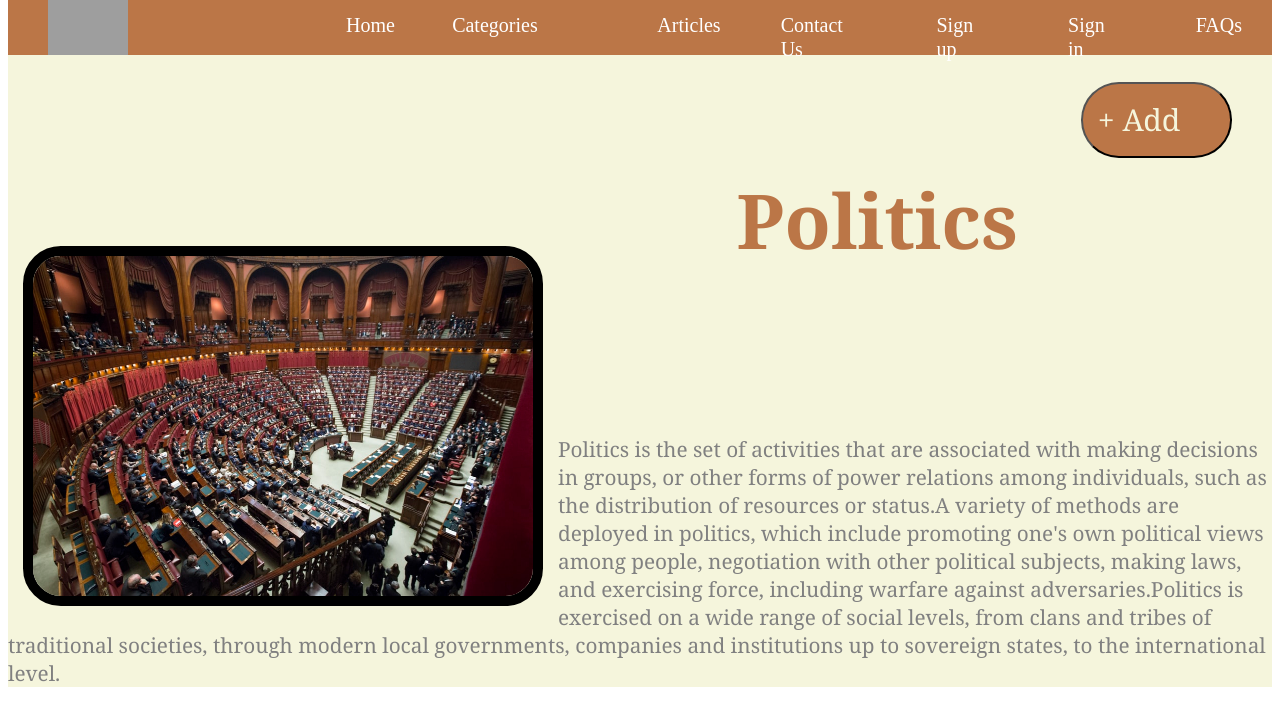
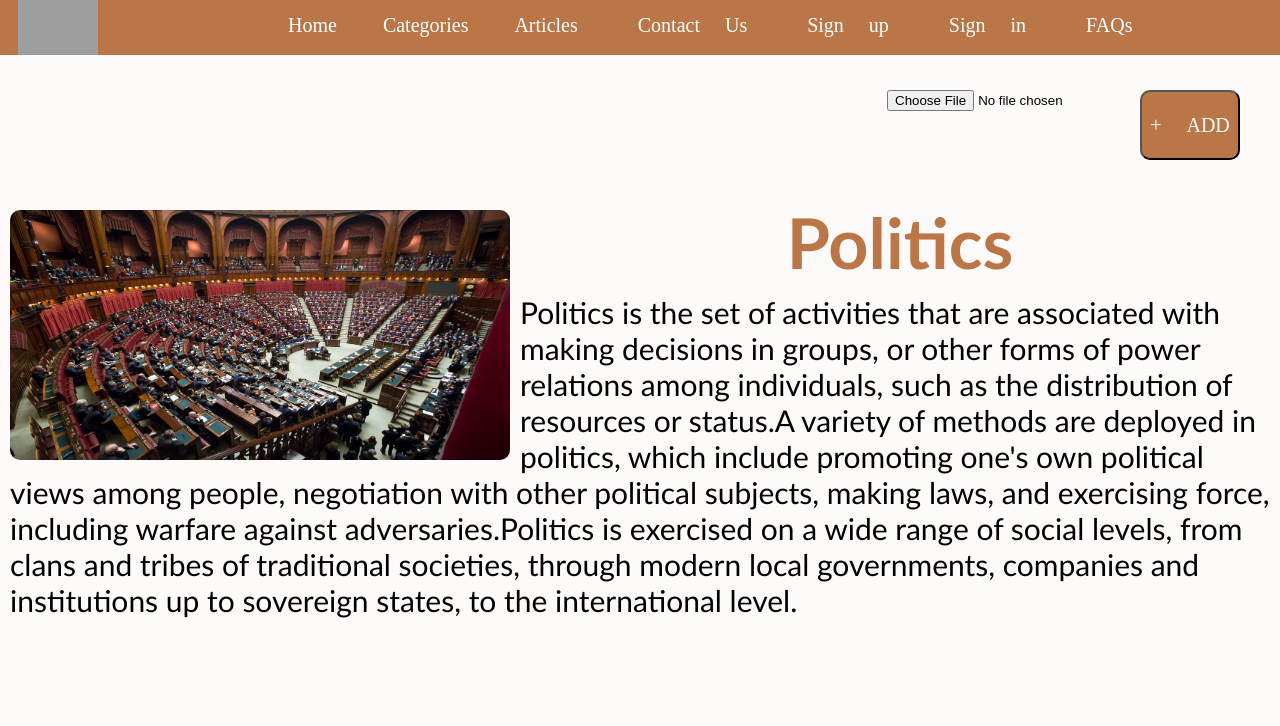
Before and after one commit to AbdulnabiShaikh/Article-Management-System, a PHP site: page /Politics.html in a window 1280 px wide. Shown: the top 726 px of the page. Run offline with PHP 8.4, Linux system fonts and the light colour scheme; grey boxes are pictures that could not be loaded.

Commit message:
Changes made in the website

```diff
--- a/Politics.html
+++ b/Politics.html
@@ -5,164 +5,15 @@
     <meta charset="UTF-8">
     <meta http-equiv="X-UA-Compatible" content="IE=edge">
     <meta name="viewport" content="width=device-width, initial-scale=1.0">
+    <link rel="stylesheet" href="css/style.css">
     <title>Politics</title>
+
     <style>
-.navbar{
-    height: 34px;
-    display: flex;
-    align-items: center;
-    justify-content: center;
-    position: sticky;
-    top: 0;
-    cursor: pointer;
-}
-.nav-list{
-    background-color: rgb(187, 118, 71);
-    height: 60px;
-    width : 100%;
-    display: flex;
-    align-items: top;
-}
-.nav-list a:hover{
-    text-decoration: none;
-    color: purple;
+        body{
+            background-color: snow;
+        }
+    </style>
 
-}
-.nav-list li{
-    list-style: none;
-    padding: 18px 30px;
-}
-.nav-list li a{
-    text-decoration: none;
-    color: white;
-    font-size: 20px;
-    font-family: emoji;
-}
-.rightNav{
-    display: flex;
-    justify-content: center;
-    align-items: center;
-    height: 50px;
-    width: 70;
-    text-align: center;
-    padding: 5px 20px;
-}
-.logo{
-    height: 250;
-    width:25%;
-    display: flex;
-    justify-content: left;
-    align-items: left;
-}
-.logo png{
-    height: 0%;
-    width: 10%;
-    border: 1px solid pink;
-    border-radius: 5px;
-}
-.dropdown {
-    float: left;
-    overflow: hidden;
-  }
-
-.dropdown .dropbtn {
-    font-size: 20px;
-    border: none;
-    outline: none;
-    color: white;
-    padding: 14px 16px;
-    background-color: inherit;
-    font-family: inherit;
-    margin-top: 5px;
-}
-.dropdown-content {
-    display: none;
-    position: absolute;
-    background-color: #f9f9f9;
-    min-width: 160px;
-    box-shadow: 0px 8px 16px 0px rgba(0,0,0,0.2);
-    z-index: 1;
-}
-
-.dropdown-content a {
-    float: none;
-    color: black;
-    padding: 12px 16px;
-    text-decoration: none;
-    display: block;
-    text-align: left;
-}
-
-.dropdown-content a:hover {
-    background-color: sienna;
-}
-
-.dropdown:hover .dropdown-content {
-      background-color: snow;
-    display: block;
-}
-
-.class1{
-float: left;
-height:9cm;
-width: 500px;
-overflow:hidden;
-margin: 15px;
-border-radius: 1cm;
-border: 10px solid black;
-
-}
-.class2{
-    padding-top: 5cm;
-
-}
-h1{
-color: rgb(187, 118, 71);
-font-family: Georgia, 'Times New Roman', Times, serif;
-font-size: 2cm;
-font-weight: bold;
-text-align: center;
-position: relative;
-bottom: 3cm;
-right: 1cm;
-
-
-}
-p{
-font-family: Cambria, Cochin, Georgia, Times, 'Times New Roman', serif;
-color: grey;
-font-size: 0.55cm;
-
-
-}
-button{
-height: 2cm;
-width: 4cm;
-float: right;
-display: flex;
-box-sizing: border-box;
-    margin: 40px;
-    position: relative;
-    text-align: center;
-    background-color: rgb(187, 118, 71);
-    color: beige;
-    padding: 15px;
-    font-family: Georgia, 'Times New Roman', Times, serif;
-    font-size: 0.8cm;
-    border-radius: 1cm;
-    border: 15px 15px beige;
-    cursor: pointer;
-}
-button:hover{
-
-    color: blue;
-}
-.class4{
-    background-color: beige;
-}
-
-
-    </style>
 </head>
 <body>
     <nav class="navbar" id="Home">
@@ -187,17 +38,25 @@ button:hover{
             <li><a href="#FAQs"> FAQs</a></li>
         </ul>
     </nav>
-    <div class="class4">
-    <div class="class3">
-        <button>+ Add</button>
-    </div>
-    <div class="class2">
 
-    <img src="Images/image3.jpg" alt="" class="class1">
+    <form action="upload.php" method="post" enctype="multipart/form-data">
 
 
-     <h1>Politics</h1>
-     <p>Politics is the set of activities that are associated with making decisions in groups, or other forms of power relations among individuals, such as the distribution of resources or status.A variety of methods are deployed in politics, which include promoting one's own political views among people, negotiation with other political subjects, making laws, and exercising force, including warfare against adversaries.Politics is exercised on a wide range of social levels, from clans and tribes of traditional societies, through modern local governments, companies and institutions up to sovereign states, to the international level.</p>
+        <div class="add">
+
+            <input type="file" name="fileToUpload" id="fileToUpload">
+            <button onclick="window.location.href='/signup.html'">+ ADD</button>
+        </div>
+
+    </form>
+
+    <div class="intro">
+        <img class="box1" src="Images/image3.jpg" alt="">
+        <h1>Politics</h1>
+        <p>
+            Politics is the set of activities that are associated with making decisions in groups, or other forms of power relations among individuals, such as the distribution of resources or status.A variety of methods are deployed in politics, which include promoting one's own political views among people, negotiation with other political subjects, making laws, and exercising force, including warfare against adversaries.Politics is exercised on a wide range of social levels, from clans and tribes of traditional societies, through modern local governments, companies and institutions up to sovereign states, to the international level.
+        </p>
     </div>
-</div>
+
+
 </body>
--- a/css/style.css
+++ b/css/style.css
@@ -377,6 +377,11 @@ body{
 
 }
 
+.add input[type="file"]{
+    float: right;
+
+}
+
 .add button{
     width: 100px;
     height: 70px;
```
Also changed, not shown: SocialMedia.html (+16 -9 lines), contact.php (added, +24 -0 lines), education.html (+17 -9 lines), entertainment.html (+9 -3 lines), imp code.txt (added, +12 -0 lines), index.html (+6 -6 lines), upload.php (added, +49 -0 lines).
